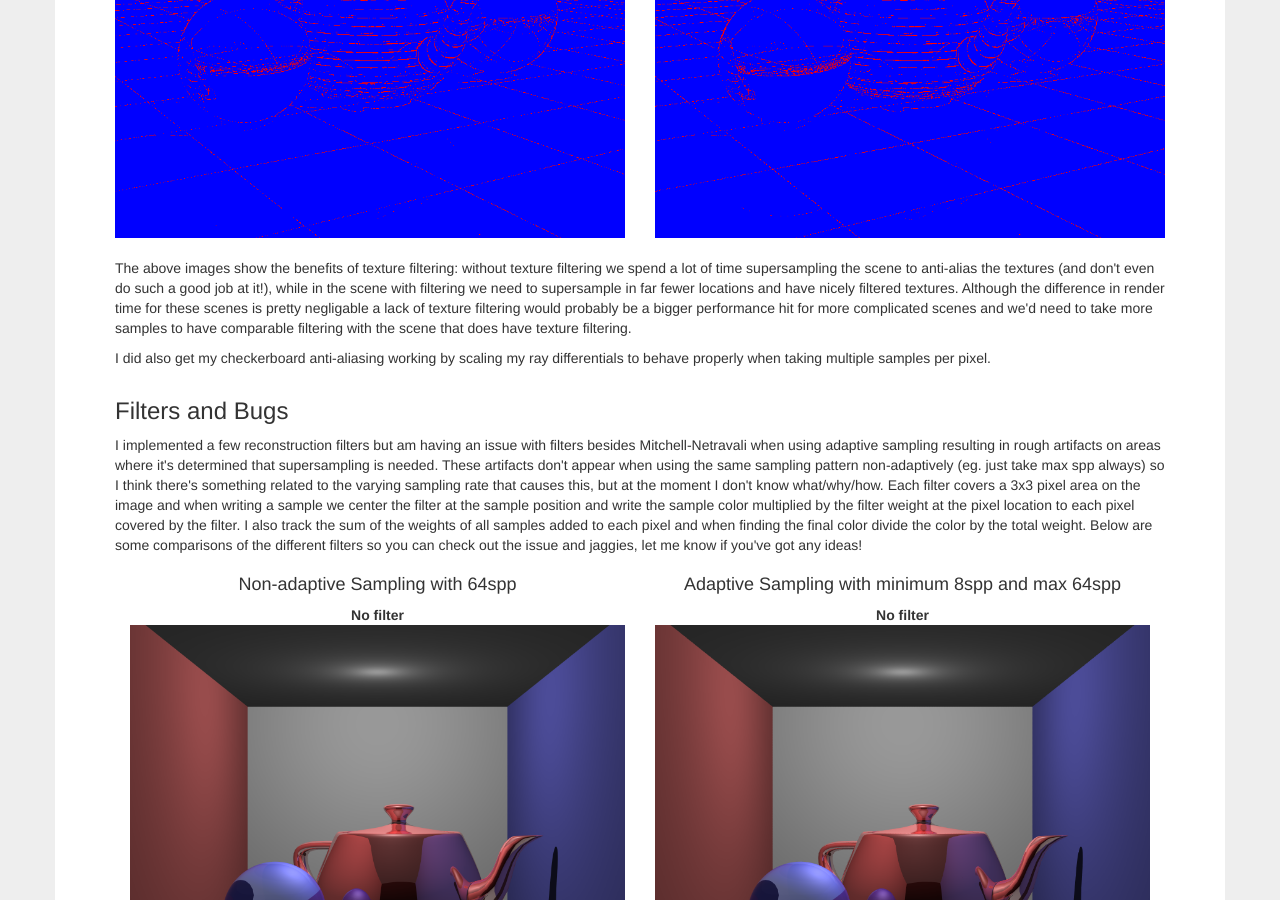
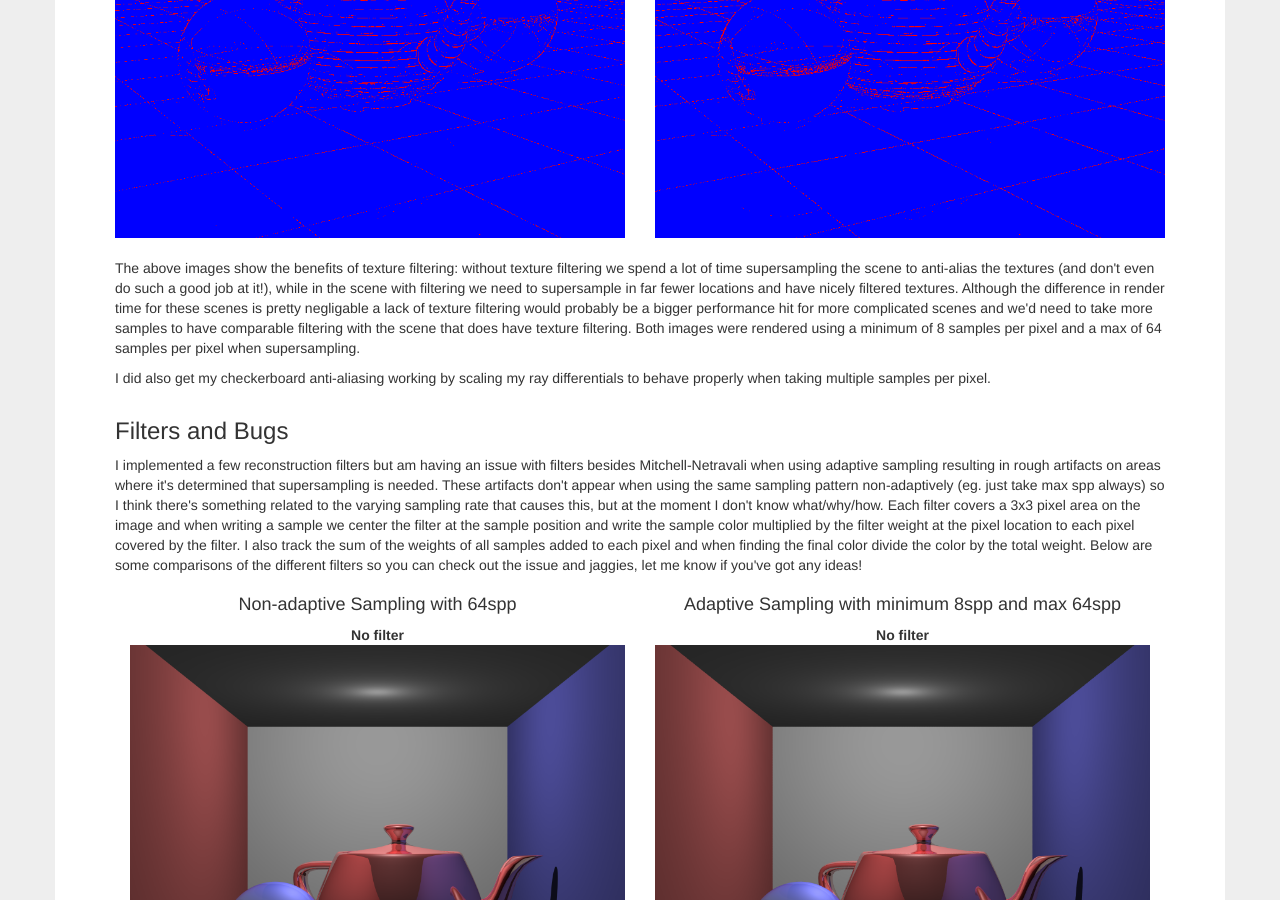
Before and after one commit to Twinklebear/Twinklebear.github.io, a Jekyll site: the page built from courses/cs6620/prj8.html, in a window 1280 px wide and 900 px high, scrolled down 777 px. Built offline with Jekyll 4.4.1, drawn with Linux system fonts in a browser that asks for light colours; nearby versions of some CDN libraries.

Commit message:
Add more prominent note on adaptive sampling min/max

```diff
--- a/courses/cs6620/prj8.html
+++ b/courses/cs6620/prj8.html
@@ -34,7 +34,8 @@ description: ""
 		while in the scene with filtering we need to supersample in far fewer locations and have nicely filtered textures.
 		Although the difference in render time for these scenes is pretty negligable a lack of texture filtering
 		would probably be a bigger performance hit for more complicated scenes and we'd need to take more samples
-		to have comparable filtering with the scene that does have texture filtering.
+		to have comparable filtering with the scene that does have texture filtering. Both images were rendered
+		using a minimum of 8 samples per pixel and a max of 64 samples per pixel when supersampling.
 		</p><p>
 		I did also get my checkerboard anti-aliasing working by scaling my ray differentials to behave
 		properly when taking multiple samples per pixel.
```
